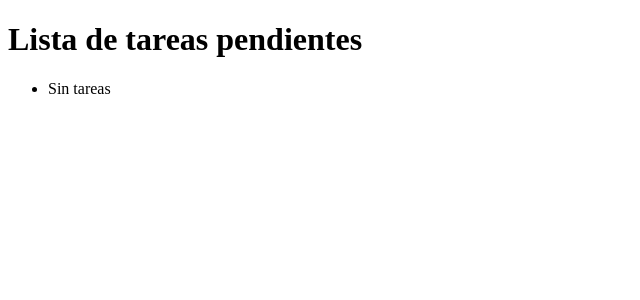
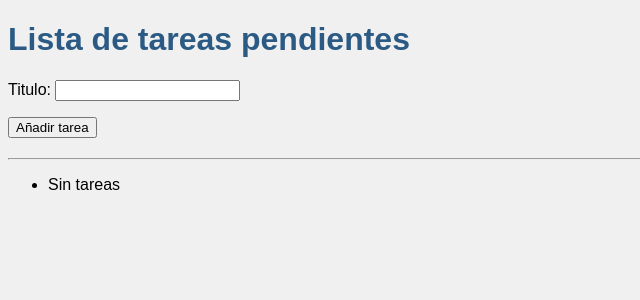
Before and after one commit to oriol-dt/test-django, a Django app: page / in a window 1280 px wide. Shown: the top 300 px of the page, without its empty margins (0-640 px from the left). Run offline with Django 5.2, Linux system fonts and the light colour scheme; data that the repository does not hold is empty.

Commit message:
Proyecto funcional

```diff
--- a/config/settings.py
+++ b/config/settings.py
@@ -116,3 +116,7 @@ USE_TZ = True
 # https://docs.djangoproject.com/en/6.0/howto/static-files/
 
 STATIC_URL = 'static/'
+
+STATICFILES_DIRS = [
+    BASE_DIR / 'static',
+]
--- /dev/null
+++ b/inicio/forms.py
@@ -0,0 +1,7 @@
+from django import forms
+from .models import Tarea
+
+class TareaForm(forms.ModelForm):
+    class Meta:
+        model = Tarea
+        fields = ['titulo']
--- /dev/null
+++ b/inicio/static/inicio/css/styles.css
@@ -0,0 +1,8 @@
+body {
+    background-color: #f0f0f0;
+    font-family: Arial, sans-serif;
+}
+
+h1 {
+    color: #2b5b84;
+}
--- a/inicio/templates/inicio/lista_tareas.html
+++ b/inicio/templates/inicio/lista_tareas.html
@@ -1,11 +1,20 @@
+{% load static %}
 <!DOCTYPE html>
 <html lang="es">
     <head>
         <meta charset="UTF-8">
         <title>Mis Tareas</title>
+        <link rel="stylesheet" type="text/css" href="{% static 'inicio/css/styles.css' %}">
     </head>
     <body>
         <h1>Lista de tareas pendientes</h1>
+
+        <form method="POST" style="margin-bottom: 20px;">
+            {% csrf_token %} {{ form.as_p }} <button type="submit">Añadir tarea</button>
+        </form>
+
+        <hr/>
+
         <ul>
             {% for tarea in tareas %}
                 <li>
--- a/inicio/views.py
+++ b/inicio/views.py
@@ -1,7 +1,19 @@
-from django.shortcuts import render
+from django.shortcuts import render, redirect
+from .forms import TareaForm
 from .models import Tarea
 
 def home(request):
+    if request.method == 'POST':
+        form = TareaForm(request.POST)
+        if form.is_valid():
+            form.save()
+            return redirect('home')
+    else:
+        form = TareaForm()
+
     tareas = Tarea.objects.all()
 
-    return render(request, 'inicio/lista_tareas.html', {'tareas': tareas})
+    return render(request, 'inicio/lista_tareas.html', {
+        'tareas': tareas,
+        'form': form
+    })
```
